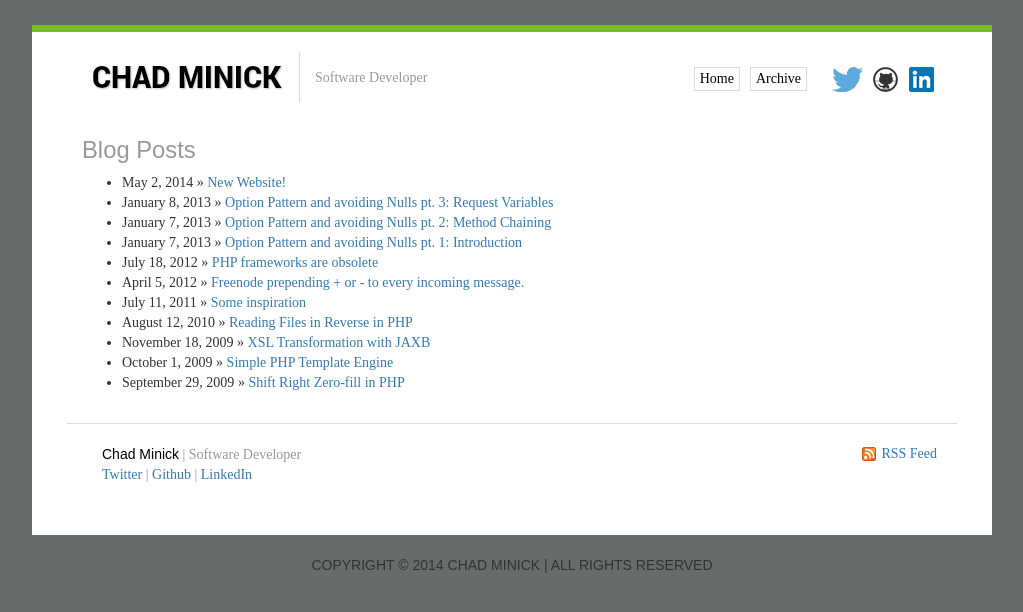
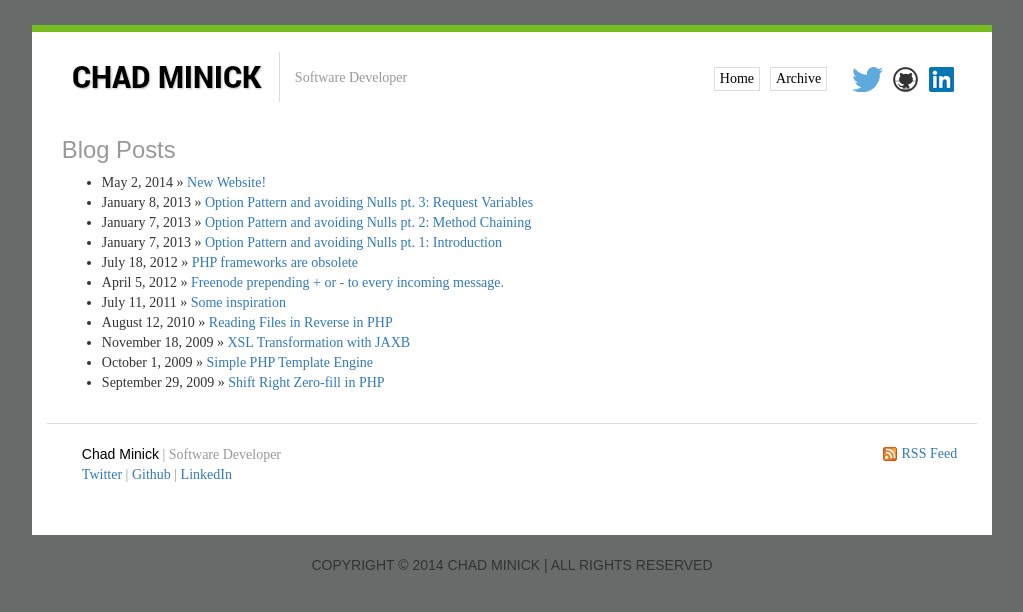
Before and after one commit to cythrawll/chadminick.com, a Jekyll site: the page built from archive.html, in a window 1280 px wide. Shown: the top 612 px of the page, without its empty margins (128-1151 px from the left). Built offline with Jekyll 4.4.1, drawn with Linux system fonts in a browser that asks for light colours; nearby versions of some CDN libraries; some web fonts are replaced; Markdown is read by kramdown in place of the engine named in the settings; comment, search, counter and statistics services are not loaded.

Commit message:
fixing responsiveness

```diff
--- a/assets/css/main.css
+++ b/assets/css/main.css
@@ -31,10 +31,9 @@
 }
 .container {
   max-width: 960px;
-  min-width: 500px;
   background-color: white;
   margin-top: 25px;
-  padding: 20px 50px;
+  padding: 20px 2.333%;
   border-top: 7px solid #77bc20;
   font-family: 'Droid Serif', serif;
 }
--- a/assets/css/main.less
+++ b/assets/css/main.less
@@ -40,10 +40,9 @@
 
 .container {
   max-width: 960px;
-  min-width: 500px;
   background-color: white;
   margin-top: 25px;
-  padding: 20px 50px;
+  padding: 20px 2.333%;
   border-top: 7px solid @topbar;
   .serif;
 }
```
